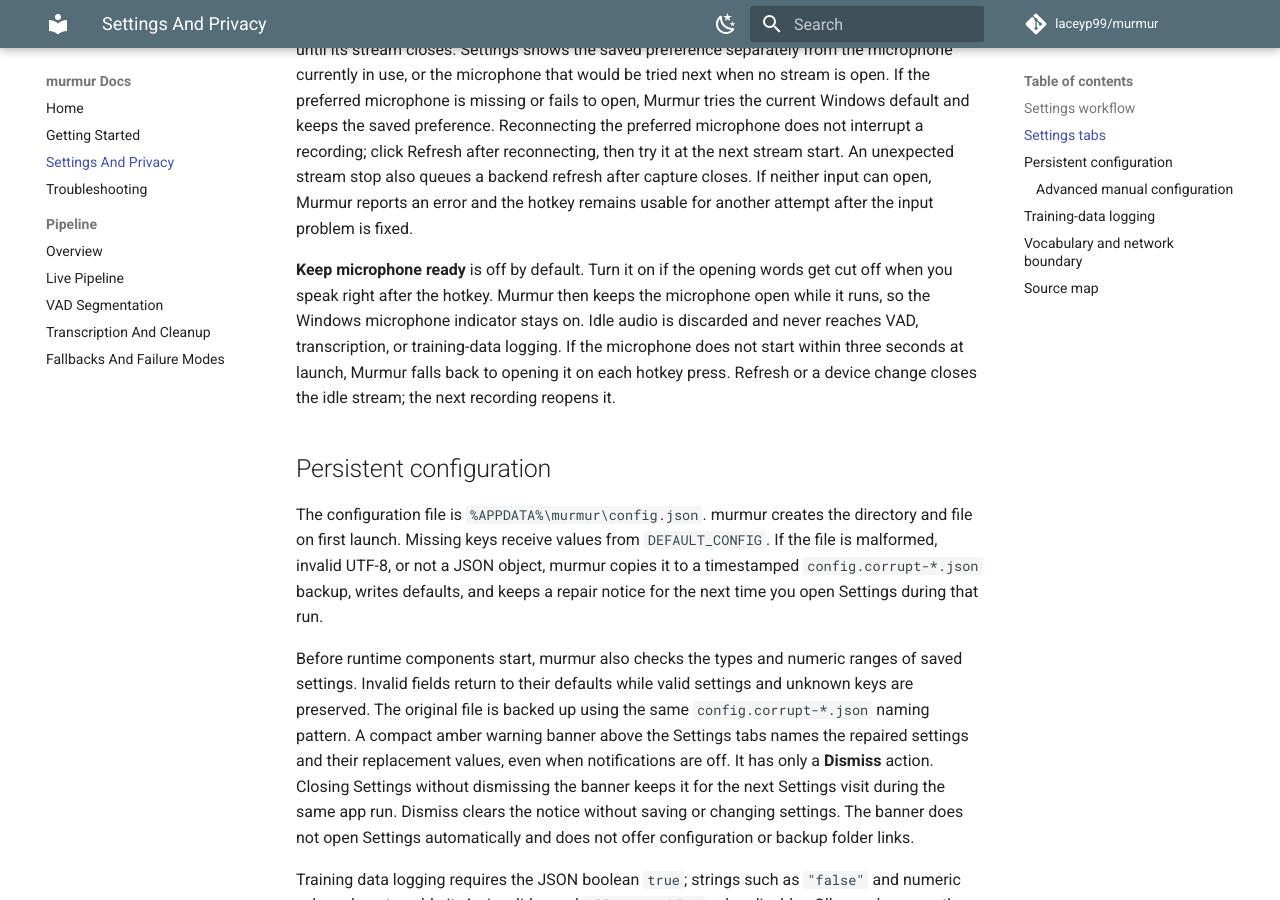
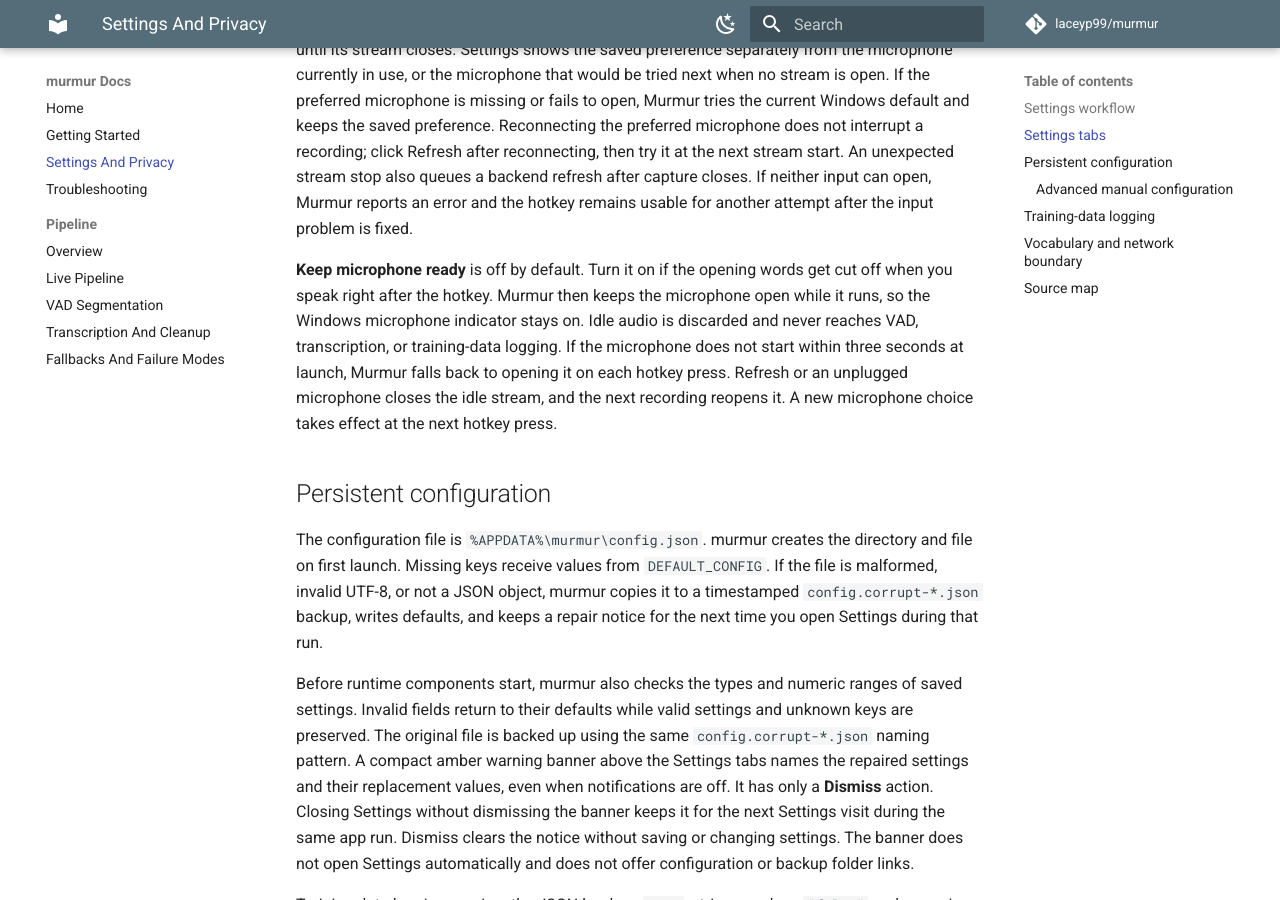
Before and after one commit to laceyp99/murmur, an MkDocs documentation site: the page built from docs/settings-and-privacy.md, in a window 1280 px wide and 900 px high, scrolled down 1313 px. Built offline with MkDocs 1.6.1 and Material for MkDocs 9.7.7, drawn with Linux system fonts in a browser that asks for light colours; comment, search, counter and statistics services are not loaded.

```diff
--- a/docs/settings-and-privacy.md
+++ b/docs/settings-and-privacy.md
@@ -78,8 +78,9 @@ cut off when you speak right after the hotkey. Murmur then keeps the microphone
 open while it runs, so the Windows microphone indicator stays on. Idle audio is
 discarded and never reaches VAD, transcription, or training-data logging. If
 the microphone does not start within three seconds at launch, Murmur falls back
-to opening it on each hotkey press. Refresh or a device change closes the idle
-stream; the next recording reopens it.
+to opening it on each hotkey press. Refresh or an unplugged microphone closes
+the idle stream, and the next recording reopens it. A new microphone choice
+takes effect at the next hotkey press.
 
 ## Persistent configuration
 
```
Also changed, not shown: 2 other files.
